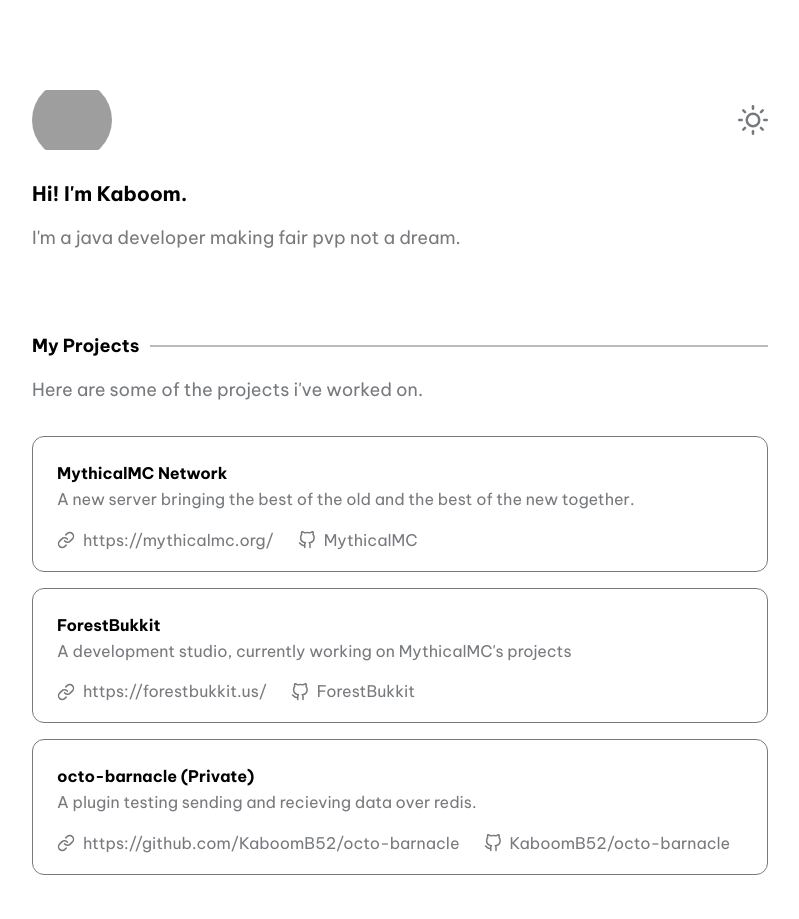
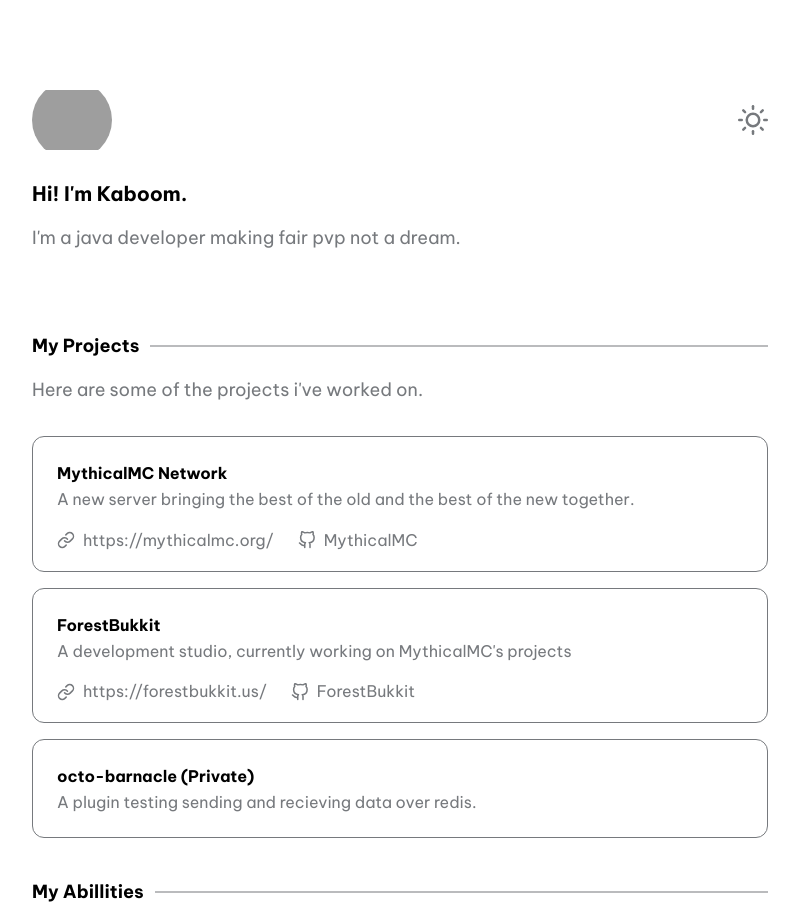
Before and after one commit to KaboomB52/info, a Next.js app: page / in a window 1280 px wide. Shown: the top 919 px of the page, without its empty margins (240-1039 px from the left). Built offline with nearby package versions, Linux system fonts and the light colour scheme; grey boxes are pictures that could not be loaded.

Commit message:
Update config.js

```diff
--- a/data/config.js
+++ b/data/config.js
@@ -27,8 +27,8 @@
     {
       title: 'octo-barnacle (Private)',
       description: 'A plugin testing sending and recieving data over redis.',
-      link: 'https://github.com/KaboomB52/octo-barnacle',
-      github: 'KaboomB52/octo-barnacle'
+      link: '',
+      github: ''
     }
   ]
 };
```
